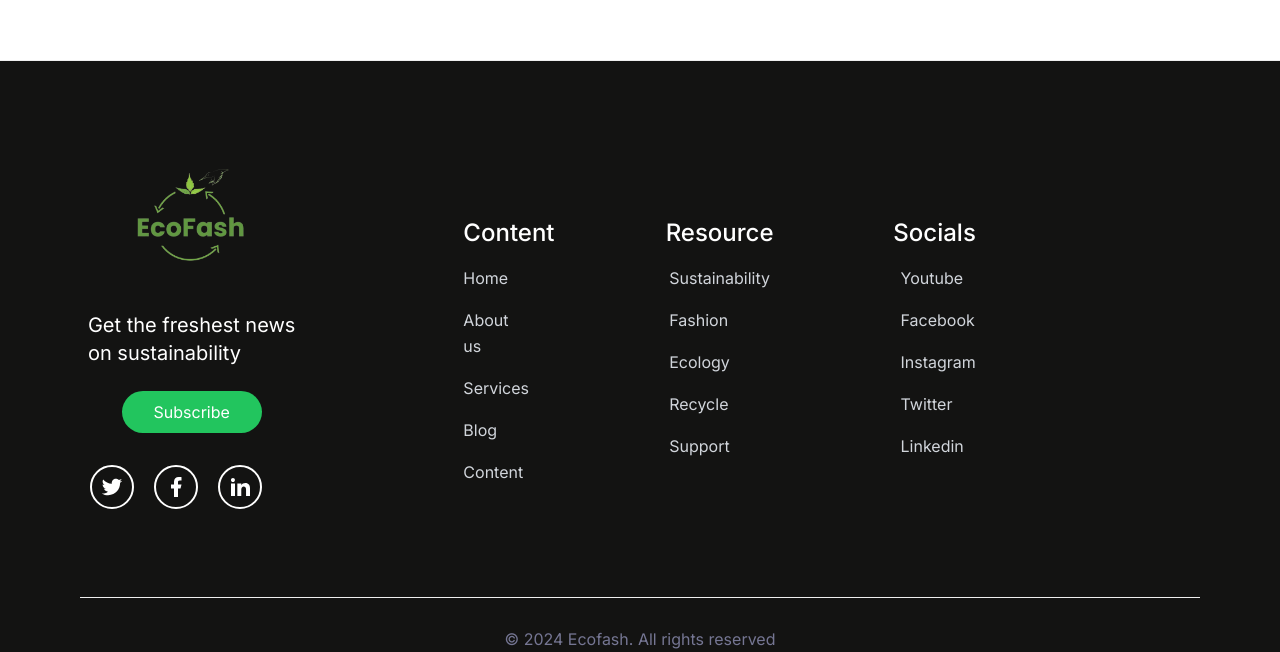
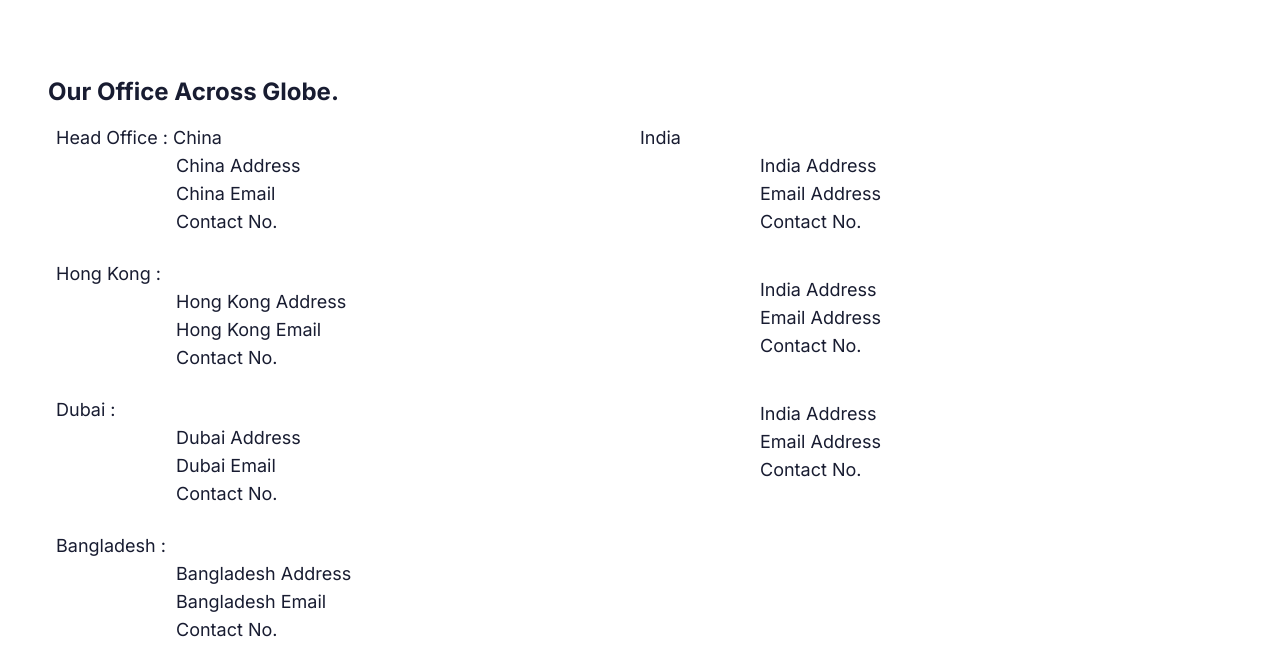
Before and after one commit to Sayvai-io/Ecofash, a Next.js app: page /contact in a window 1280 px wide. Shown: the part 1368-2020 px from the top of the page. Built offline with nearby package versions, Linux system fonts and the light colour scheme; no server answers; the database is empty.

Commit message:
content changed

```diff
--- /dev/null
+++ b/components/Contact/address.tsx
@@ -0,0 +1,60 @@
+"use client";
+
+
+import React  from "react";
+
+const Address  = () => {
+    return (
+        <div>
+            <h1 className="font-bold text-black pl-12 text-2xl pt-24">Our Office Across Globe.</h1>
+            <div className="flex flex-row">
+                <div className="flex flex-col justify-center md:w-1/2 pl-14 pt-4 ">
+                <ul className="mb-6 text-lg text-black">
+                    <li>Head Office : China</li>
+                    <li style={{ paddingLeft: '7.5rem' }}>China Address</li>
+                    <li style={{ paddingLeft: '7.5rem' }}>China Email </li>
+                    <li style={{ paddingLeft: '7.5rem' }}>Contact No.</li>
+                </ul>
+                <ul className="mb-6 text-lg text-black">
+                    <li>Hong Kong : </li>
+                    <li style={{ paddingLeft: '7.5rem' }}>Hong Kong Address</li>
+                    <li style={{ paddingLeft: '7.5rem' }}>Hong Kong Email </li>
+                    <li style={{ paddingLeft: '7.5rem' }}>Contact No.</li>
+                </ul>
+                <ul className="mb-6 text-lg text-black">
+                    <li>Dubai :  </li>
+                    <li style={{ paddingLeft: '7.5rem' }}>Dubai Address</li>
+                    <li style={{ paddingLeft: '7.5rem' }}>Dubai Email </li>
+                    <li style={{ paddingLeft: '7.5rem' }}>Contact No.</li>
+                </ul>
+                <ul className="mb-6 text-lg text-black">
+                    <li>Bangladesh :  </li>
+                    <li style={{ paddingLeft: '7.5rem' }}>Bangladesh Address</li>
+                    <li style={{ paddingLeft: '7.5rem' }}>Bangladesh Email </li>
+                    <li style={{ paddingLeft: '7.5rem' }}>Contact No.</li>
+                </ul>
+                </div>
+                <div className="flex flex-col  ">
+                <ul className="mb-6 text-lg  text-black pt-4">
+                   India
+                    <li style={{ paddingLeft: '7.5rem' }}>India Address</li>
+                    <li style={{ paddingLeft: '7.5rem' }}>Email Address</li>
+                    <li style={{ paddingLeft: '7.5rem' }}>Contact No.</li>
+                </ul>
+                <ul className="mb-6 text-lg text-black pt-4">
+                     <li style={{ paddingLeft: '7.5rem' }}>India Address</li>
+                    <li style={{ paddingLeft: '7.5rem' }}>Email Address</li>
+                    <li style={{ paddingLeft: '7.5rem' }}>Contact No.</li>
+                </ul>
+                <ul className="mb-6 text-lg text-black pt-4">
+                     <li style={{ paddingLeft: '7.5rem' }}>India Address</li>
+                    <li style={{ paddingLeft: '7.5rem' }}>Email Address</li>
+                    <li style={{ paddingLeft: '7.5rem' }}>Contact No.</li>
+                </ul>
+                </div>
+            </div>
+        </div>
+    );
+};
+
+export default Address;
--- a/components/Contact/index.tsx
+++ b/components/Contact/index.tsx
@@ -3,9 +3,9 @@ import { motion } from "framer-motion";
 import Image from "next/image";
 import React, { useState, useEffect } from "react";
 import { createClient } from "@supabase/supabase-js";
-
 import { supabase } from "../../supabase_config/supabaseClient";
 import DOMPurify from "dompurify";
+import Address from "./address";
 
 const Contact = () => {
   const [hasMounted, setHasMounted] = useState(false);
@@ -201,10 +201,18 @@ const Contact = () => {
                 </button>
               </form>
             </div>
+
+
+
           </div>
+
         </div>
       </section>
+      <div>
+              <Address/>
+              </div>
     </>
+
   );
 };
 
```
